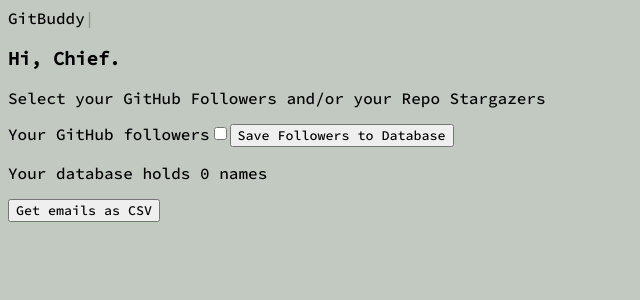
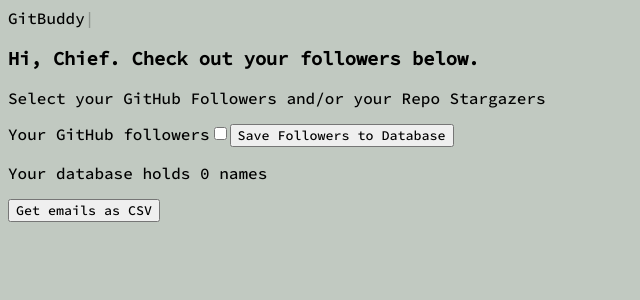
Before and after one commit to StarNosedMoles/GitBuddy, a React app: page /main in a window 1280 px wide. Shown: the top 300 px of the page, without its empty margins (0-640 px from the left). Built offline with nearby package versions, Linux system fonts and the light colour scheme; no server answers.

Commit message:
Welcome message more verbose

```diff
--- a/client/components/MainContainer.jsx
+++ b/client/components/MainContainer.jsx
@@ -98,7 +98,7 @@
     if(this.state.name){nameVar = this.state.name}
     return(
       <div className="MainContainer">
-        <h3 className="greeting" id='grettingID'>Hi, {`${nameVar}`}.</h3>
+        <h3 className="greeting" id='grettingID'>Hi, {`${nameVar}`}. Check out your followers below.</h3>
         <p id='greetingDetail' >Select your GitHub Followers and/or your Repo Stargazers</p>
         <RepoGrabber
           id='repoGrabberID'
```
